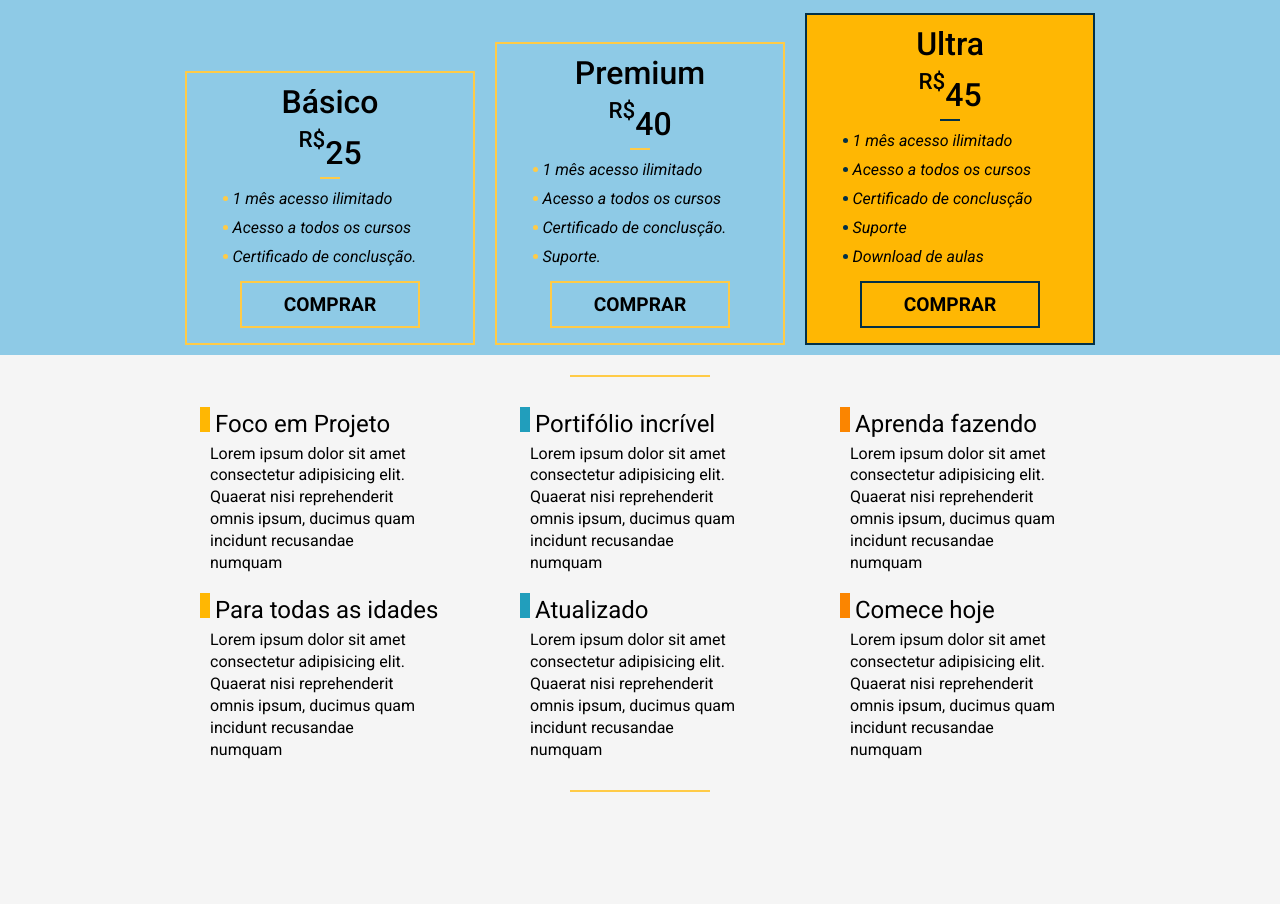
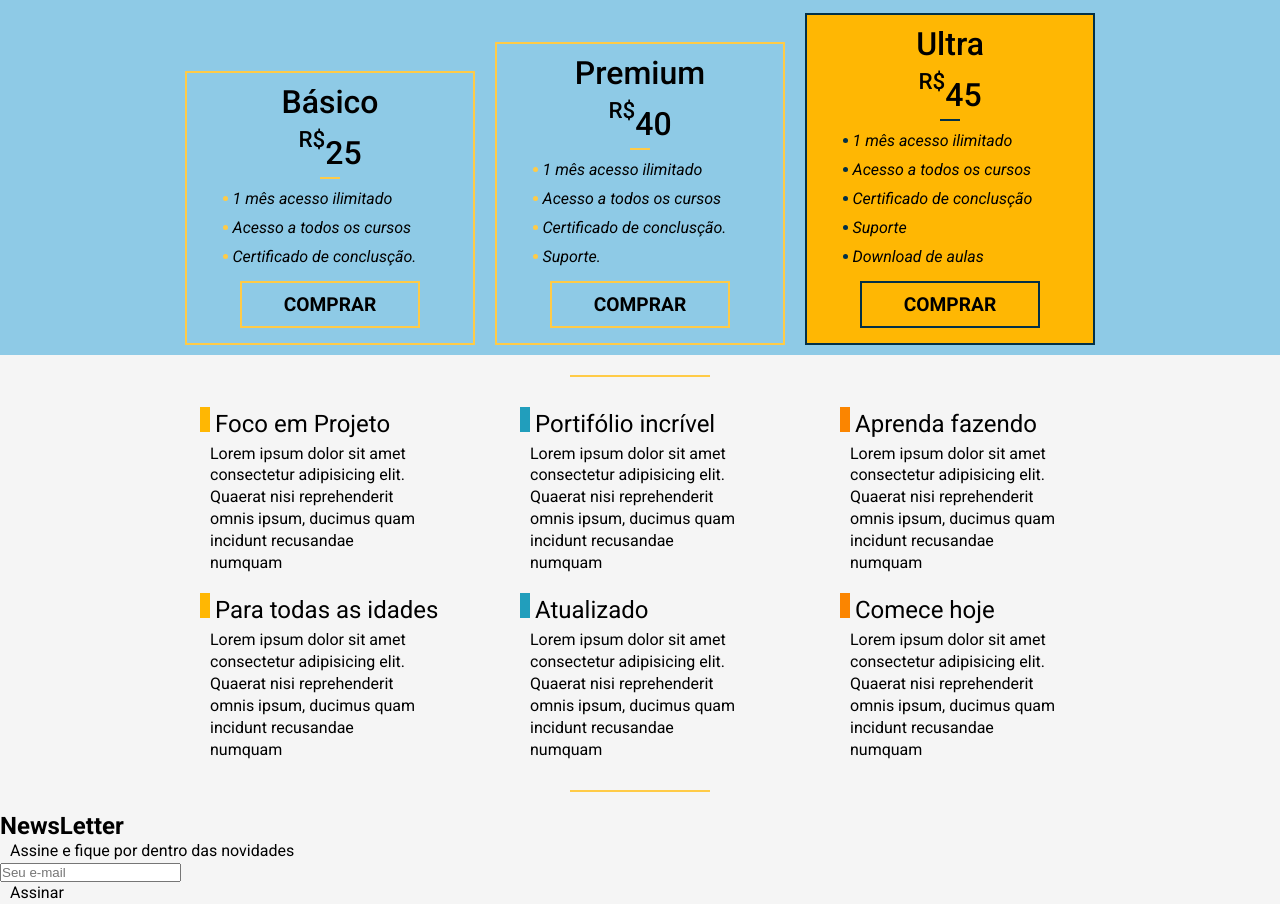
Before and after one commit to ephremmatheus/LearnFlex, a plain HTML site: page index.html in a window 1280 px wide. Shown: the part 1366-2270 px from the top of the page. Before the commit the page ends 2178 px from the top, so only its background shows below. Drawn offline with nearby package versions, Linux system fonts and the light colour scheme.

Commit message:
correção de bugs
alguns textos corrigidos

```diff
--- a/estilos/style.css
+++ b/estilos/style.css
@@ -362,6 +362,7 @@ body > hr{
 
     .vantagem-opcoes:nth-of-type(odd) .vantagem-titulo::before{
         background-color: var(--corlaranja);
+    }
 }
 
 /**********************************/
--- a/index.html
+++ b/index.html
@@ -164,5 +164,17 @@
 
     </section> <!-- .vantagens -->
     <hr>
+    <section class="newsletter">
+        <div class="newsletter-txt">
+            <h2 class="newsletter-titulo">NewsLetter</h2>
+            <p class="newsletter-p">Assine e fique por dentro das novidades</p>
+        </div> <!-- .newsletter-txt -->
+
+        <div class="email">
+            <input type="email" name="email" id="iemail" placeholder="Seu e-mail" class="newsletter-email-input">
+            <p class="newsletter-email-p">Assinar</p>
+        </div> <!-- .email -->
+
+    </section> <!-- .newsletter -->
 </body>
 </html>
```
